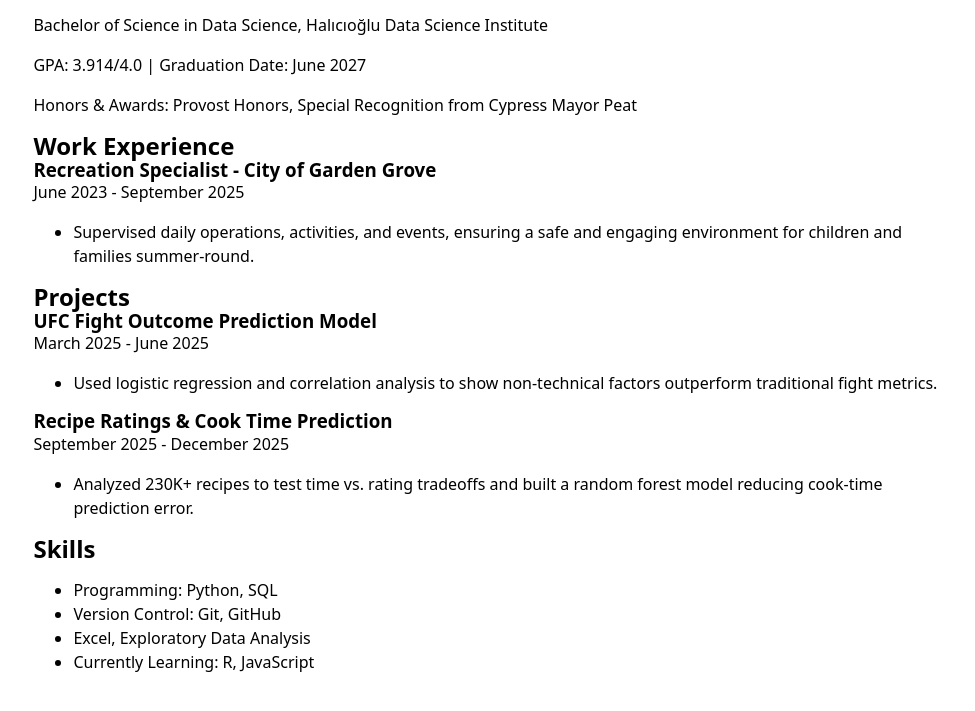
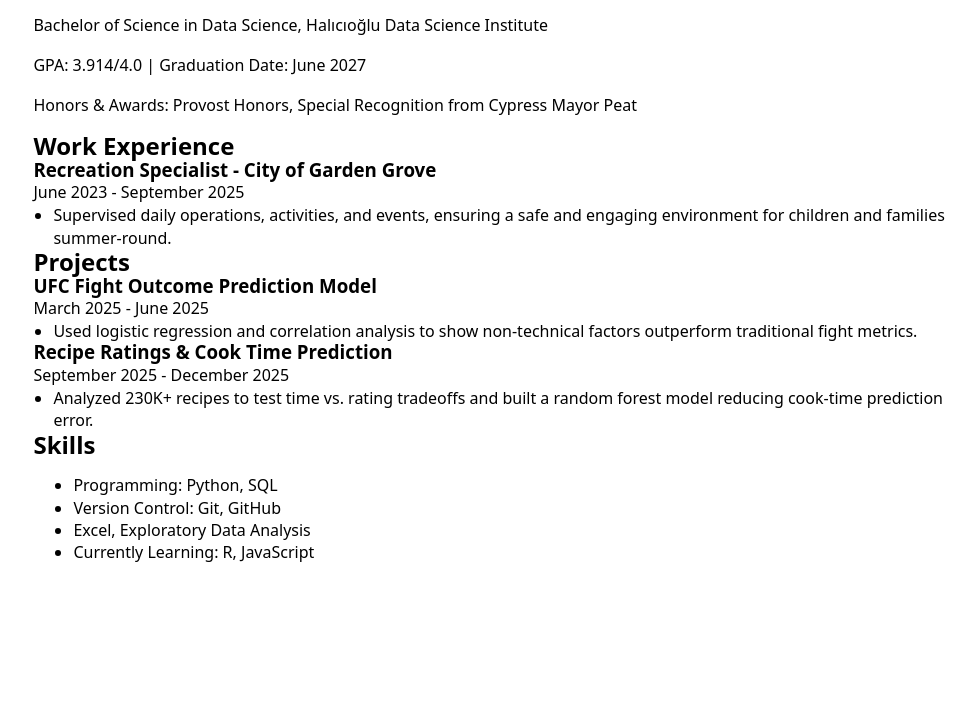
Before and after one commit to kyleduongg/portfolio, a plain HTML site: page Resume/index.html in a window 1280 px wide. Shown: the part 225-936 px from the top of the page, without its empty margins (149-1124 px from the left). After the commit the page ends 829 px from the top, so only its background shows below. Drawn offline with Linux system fonts and the light colour scheme.

Commit message:
freeform

```diff
--- a/style.css
+++ b/style.css
@@ -88,3 +88,13 @@
 h1 {
   font-size: 4em;
 }
+
+section article ul {
+  grid-column: 2 / -1;
+  margin: 0;
+  padding-left: 1.25em;
+}
+
+section ul li {
+  line-height: 1.4
+}
```
